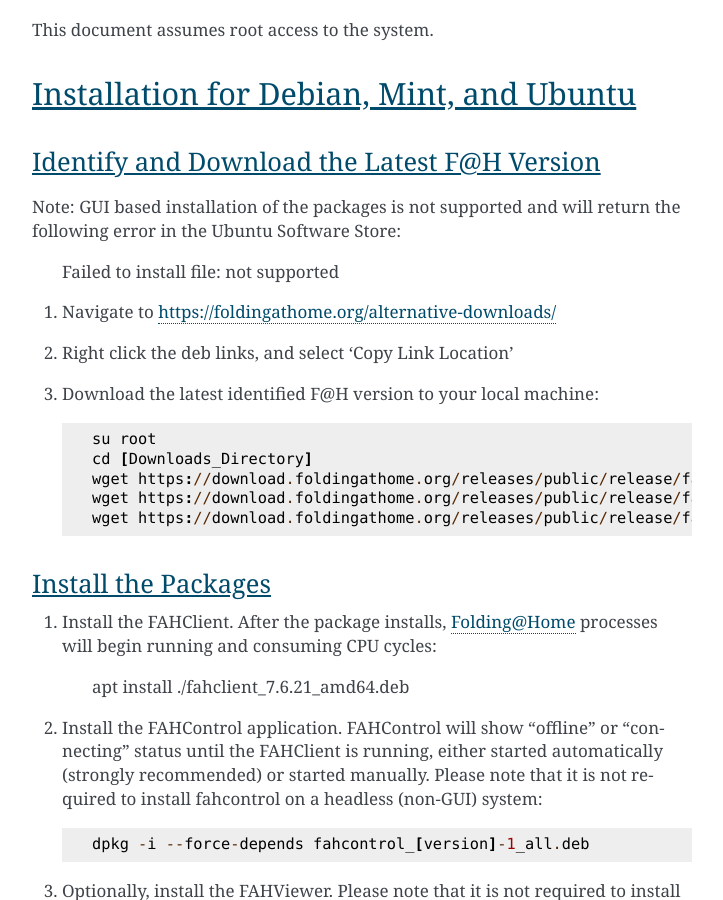
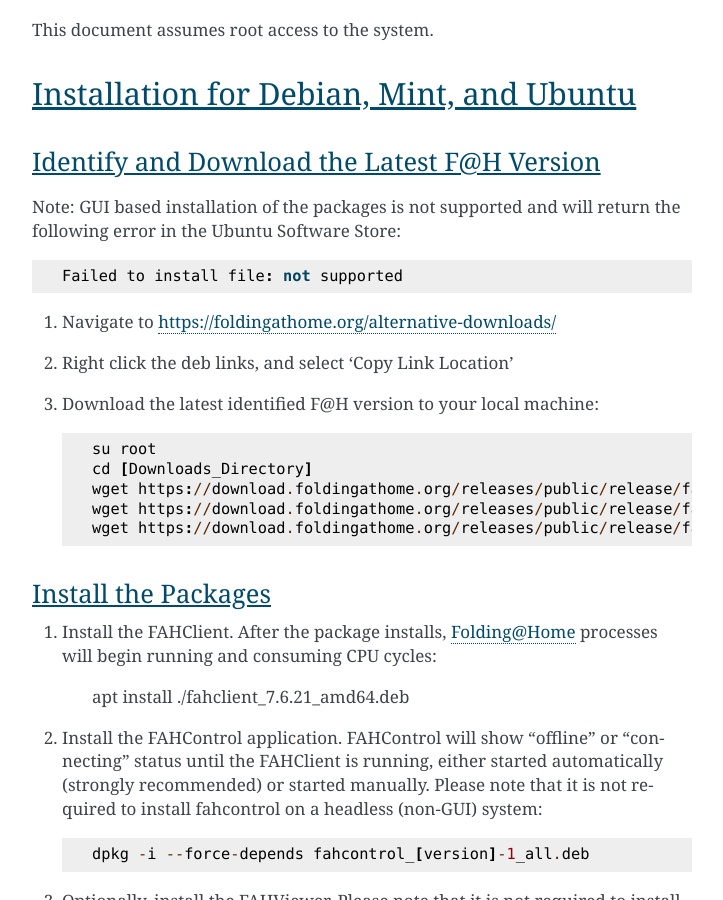
Before and after one commit to FoldingCommunity/fah-client-documentation, a Sphinx documentation site: the page built from docs/source/linux/gui_based_installation_linux.rst, in a window 1280 px wide and 900 px high, scrolled down 506 px. Shown: the whole window, without its empty margins (388-1111 px from the left). Built offline with Sphinx 7.4.7, drawn with Linux system fonts in a browser that asks for light colours.

```diff
--- a/docs/source/linux/gui_based_installation_linux.rst
+++ b/docs/source/linux/gui_based_installation_linux.rst
@@ -22,7 +22,7 @@ Installation for Debian, Mint, and Ubuntu
 
 Identify and Download the Latest F@H Version
 ********************************************
-Note: GUI based installation of the packages is not supported and will return the following error in the Ubuntu Software Store:
+Note: GUI based installation of the packages is not supported and will return the following error in the Ubuntu Software Store::
 
 	Failed to install file: not supported
 
```
